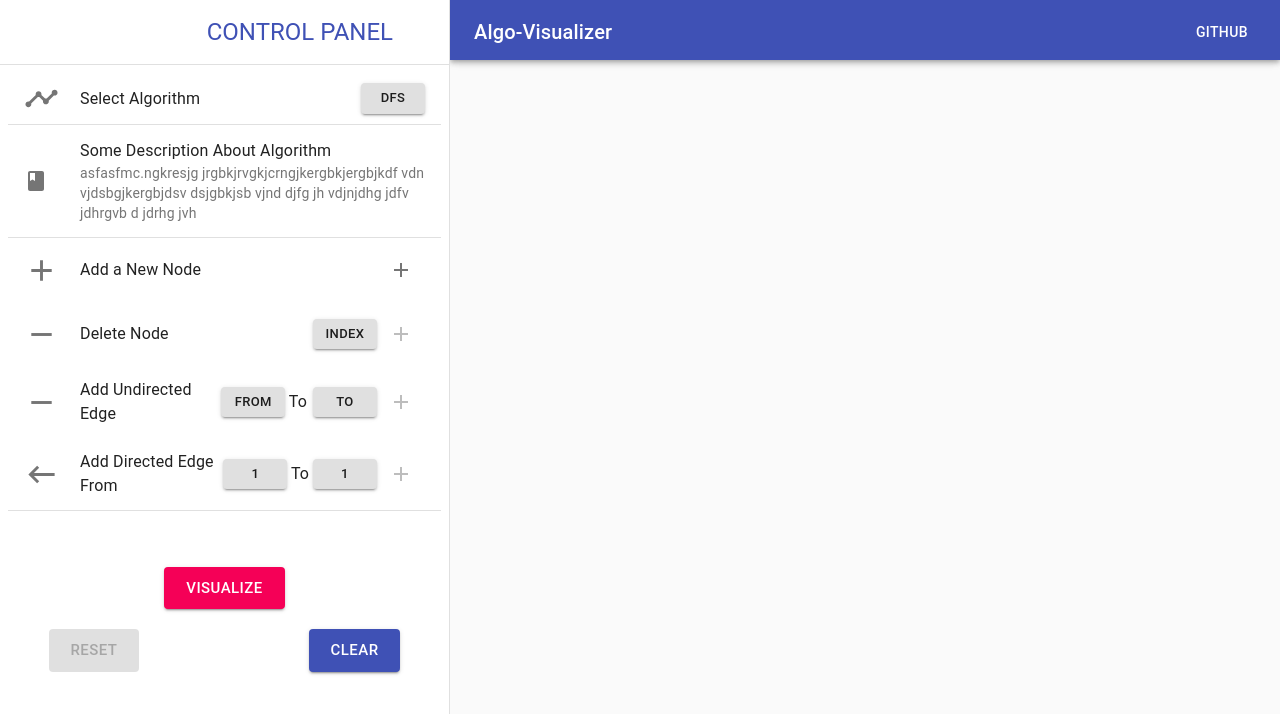
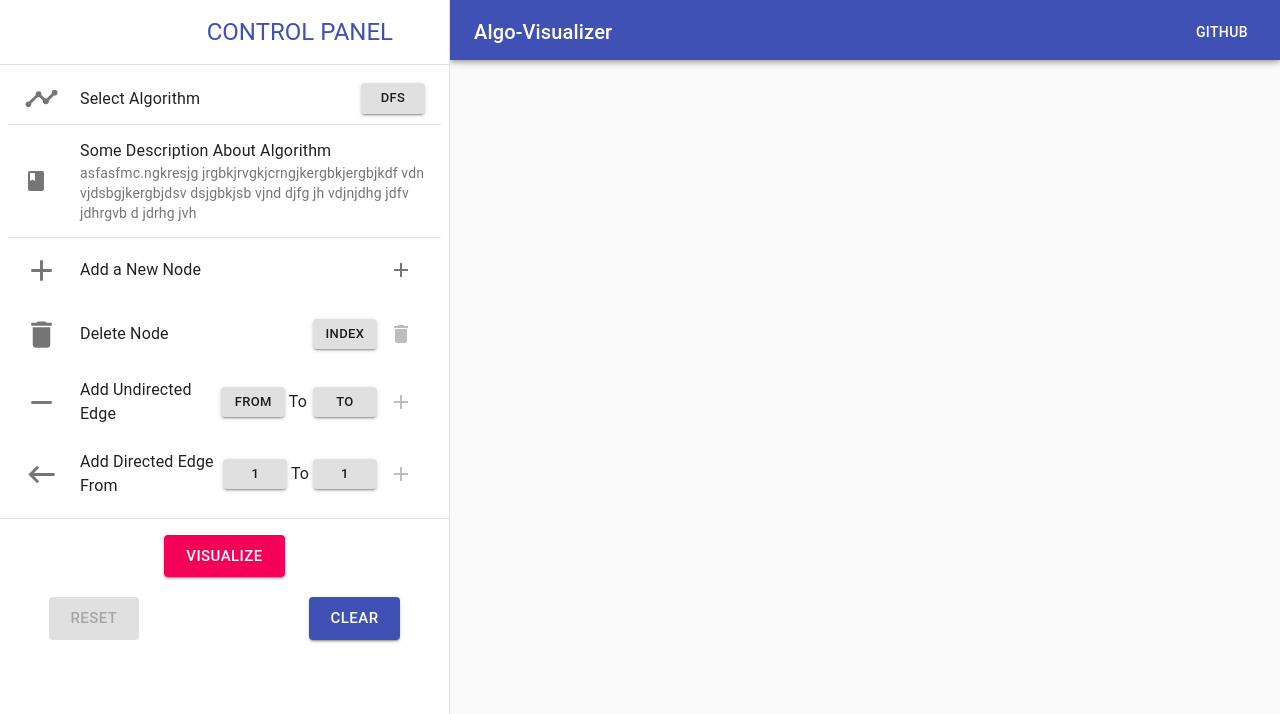
Before and after one commit to Synergise-IIT-Bhubaneswar/algo-visualizer, a React (Create React App) app: page / in a window 1280 px wide. Both pictures are taken after a click on the button "open drawer". Shown: the top 714 px of the page. Built offline with nearby package versions, Linux system fonts and the light colour scheme; some icons are missing.

Commit message:
Drawer ui improvement

```diff
--- a/src/components/UI/Header/Drawer.js
+++ b/src/components/UI/Header/Drawer.js
@@ -7,6 +7,7 @@ import AddNodeIcon from "@material-ui/icons/Add";
 import ListItemIcon from "@material-ui/core/ListItemIcon";
 import UndirectedEdgeIcon from "@material-ui/icons/RemoveOutlined";
 import DirectedEdgeIcon from "@material-ui/icons/KeyboardBackspaceOutlined";
+import DeleteIcon from '@material-ui/icons/Delete'
 import BookIcon from "@material-ui/icons/Book";
 import IconButton from "@material-ui/core/IconButton";
 import Grid from "@material-ui/core/Grid";
@@ -32,8 +33,18 @@ const useStyles = makeStyles((theme) => ({
         width: drawerWidth,
     },
     drawerHeader: {
+        //overflowY: "scroll",
         display: "flex",
         alignItems: "center",
+        padding: theme.spacing(0, 1),
+        // necessary for content to be below app bar
+        ...theme.mixins.toolbar,
+        justifyContent: "flex-end",
+    },
+    drawerContent: {
+        overflowY: "scroll",
+        display: "flex",
+        //alignItems: "center",
         padding: theme.spacing(0, 1),
         // necessary for content to be below app bar
         ...theme.mixins.toolbar,
@@ -44,7 +55,7 @@ const useStyles = makeStyles((theme) => ({
         flexDirection: "column",
         alignItems: "center",
         justifyContent: "center",
-    padding: theme.spacing(6, 1, 6),
+        padding: theme.spacing(2, 1, 2),
     },
     visualizeButton: {
         alignItems: "center",
@@ -162,7 +173,7 @@ const CustomDrawer = (props) => {
                 </IconButton>
             </div>
             <Divider />
-      <div className={classes.drawerHeader}>
+            <div className={classes.drawerContent}>
                 <List>
                     <ListItem>
                         <ListItemIcon>
@@ -203,7 +214,7 @@ const CustomDrawer = (props) => {
                     </ListItem>
                     <ListItem>
                         <ListItemIcon>
-              <UndirectedEdgeIcon fontSize="large" />
+                            <DeleteIcon fontSize="large" />
                         </ListItemIcon>
                         <ListItemText primary="Delete Node"></ListItemText>
                         <Menu
@@ -222,7 +233,7 @@ const CustomDrawer = (props) => {
                             }}
                             disabled={deleteNode === "Index"}
                         >
-              <AddNodeIcon />
+                            <DeleteIcon />
                         </IconButton>
                     </ListItem>
                     <ListItem>
@@ -288,9 +299,9 @@ const CustomDrawer = (props) => {
                             <AddNodeIcon />
                         </IconButton>
                     </ListItem>
-          <Divider />
                 </List>
             </div>
+            <Divider />
             {/* <div className={classes.visualizeButtonContainer}> */}
             <Grid
                 container
```
Lines whose indentation alone changed are shown as unchanged.
